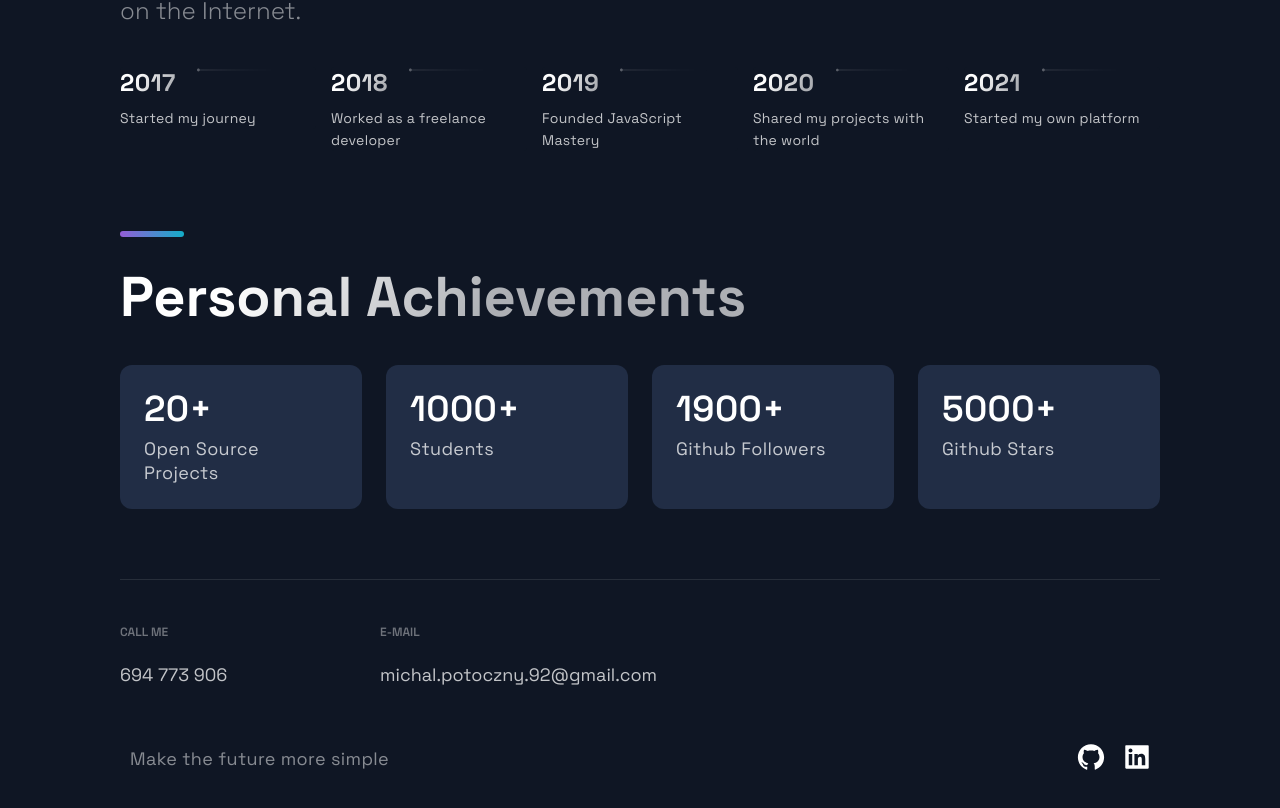
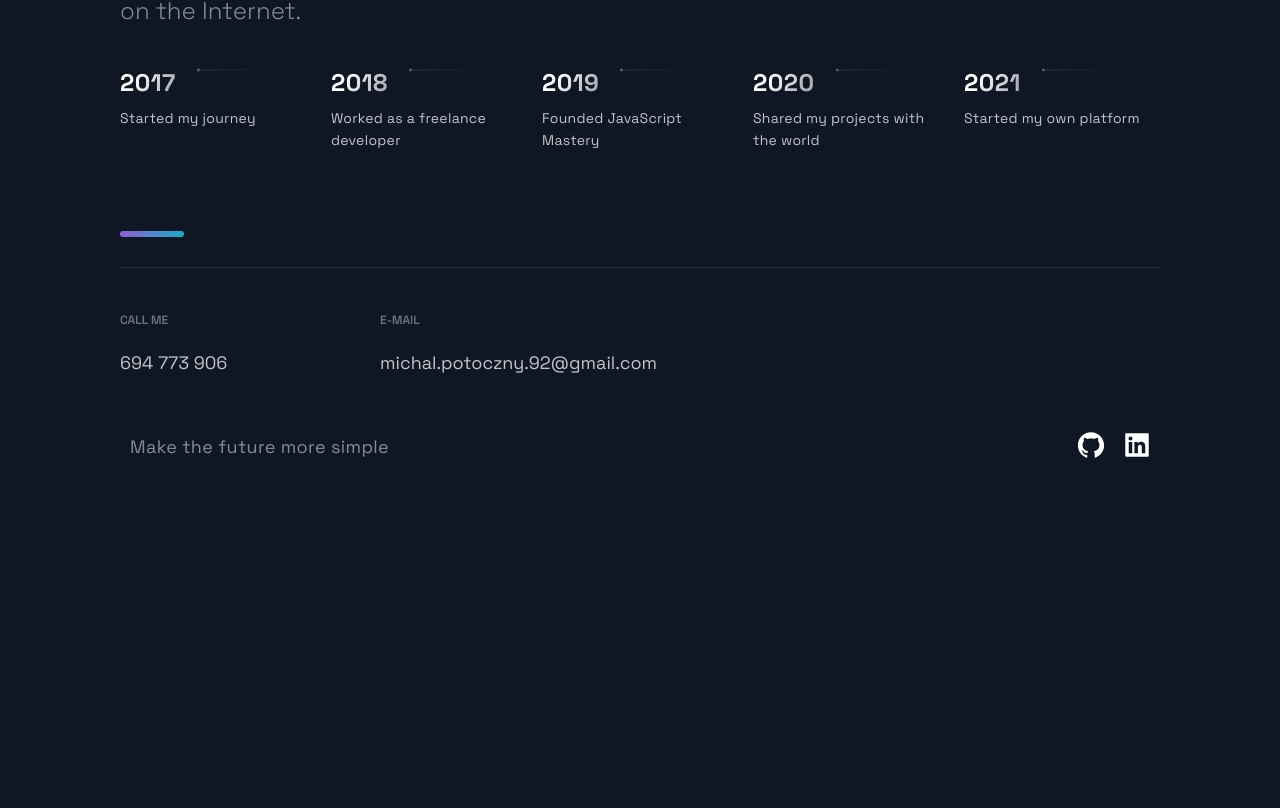
Before and after one commit to yougonnagetyours/my-developer-portfolio, a Next.js app: page / in a window 1280 px wide. Shown: the part 3032-3840 px from the top of the page. After the commit the page ends 3554 px from the top, so only its background shows below. Built offline with nearby package versions, Linux system fonts and the light colour scheme.

Commit message:
delete acomlishments

```diff
--- a/src/components/Acomplishments/Acomplishments.js
+++ /dev/null
@@ -1,27 +0,0 @@
-import React from 'react';
-
-import { Section, SectionDivider, SectionTitle } from '../../styles/GlobalComponents';
-import { Box, Boxes, BoxNum, BoxText } from './AcomplishmentsStyles';
-
-const data = [
-  { number: 20, text: 'Open Source Projects'},
-  { number: 1000, text: 'Students', },
-  { number: 1900, text: 'Github Followers', },
-  { number: 5000, text: 'Github Stars', }
-];
-
-const Acomplishments = () => (
-  <Section>
-    <SectionTitle>Personal Achievements</SectionTitle>
-    <Boxes>
-      {data.map((card, index) => (
-        <Box key={index}>
-          <BoxNum>{card.number}+</BoxNum>
-          <BoxText>{card.text}</BoxText>
-        </Box>
-      ))}
-    </Boxes>
-  </Section>
-);
-
-export default Acomplishments;
--- a/src/components/Acomplishments/AcomplishmentsStyles.js
+++ /dev/null
@@ -1,134 +0,0 @@
-import styled from "styled-components"
-
-export const Boxes = styled.div`
-  width: 100%;
-  display: grid;
-  grid-template-columns: repeat(4, 1fr);
-  gap: 24px;
-  margin: 24px 0 40px;
-
-  @media ${props => props.theme.breakpoints.md}{
-    gap: 16px;
-    margin: 20px 0 32px;
-    grid-template-columns: repeat(auto-fit, minmax(140px, 1fr));
-  }
-
-  @media ${props => props.theme.breakpoints.sm}{
-    display: grid;
-    grid-template-columns: repeat(2, 1fr);
-    gap: 10px;
-    max-width: 500px;
-    margin: 24px auto;
-  }
-`
-
-export const Box = styled.div`
-  background: #212D45;
-  border-radius: 12px;
-  height: 144px;
-  padding: 24px;
-  @media ${props => props.theme.breakpoints.lg} {
-    height: 210px;
-
-  }
-
-  @media ${props => props.theme.breakpoints.md} {
-    height: 135px;
-    padding: 16px;
-  }
-
-  @media ${props => props.theme.breakpoints.sm} {
-    height: 110px;
-    padding: 12px;
-
-    &:nth-child(2n){
-      grid-row:2;
-    }
-  }
-`
-export const BoxNum = styled.h5`
-  font-style: normal;
-  font-weight: 600;
-  font-size: 36px;
-  line-height: 40px;
-  letter-spacing: 0.01em;
-  color: #FFFFFF;
-  margin-bottom: 8px;
-
-  @media ${props => props.theme.breakpoints.md} {
-    font-size: 28px;
-    line-height: 32px;
-  }
-  @media ${props => props.theme.breakpoints.sm} {
-    font-size: 24px;
-    line-height: 26px;
-}
-`
-
-export const BoxText = styled.p`
-  font-style: normal;
-  font-weight: normal;
-  font-size: 18px;
-  line-height: 24px;
-  letter-spacing: 0.02em;
-  color: rgba(255, 255, 255, 0.75);
-
-  @media ${props => props.theme.breakpoints.md}{
-    font-size: 16px;
-    line-height: 20px;
-  };
-
-  @media ${props => props.theme.breakpoints.sm} {
-    font-size: 10px;
-    line-height: 14px;
-  }
-`
-
-export const Join = styled.div`
-  display: flex;
-  max-width: 1040px;
-  justify-content: center;
-  align-items: center;
-  padding-bottom: 80px;
-
-  @media ${props => props.theme.breakpoints.md}{
-    display: flex;
-    justify-content: center;
-    padding-bottom: 64px;
-  }
-
-  @media ${props => props.theme.breakpoints.sm}{
-    display: flex;
-    flex-direction: column;
-    align-items: center;
-    padding-bottom: 32px;
-  }
-`
-
-export const JoinText = styled.h5`
-  display: flex;
-  font-size: 24px;
-  line-height: 40px;
-  letter-spacing: 0.02em;
-  color: rgba(255, 255, 255, 0.5);
-
-@media ${props => props.theme.breakpoints.md}{
-  line-height: 32px;
-  font-size: 20px;
-};
-
-@media ${props => props.theme.breakpoints.sm}{
-  font-size: 16px;
-  line-height: 24px;
-  margin: 0 0 16px;
-}
-`
-
-export const IconContainer = styled.div`
-  display: flex;
-
-  @media ${props => props.theme.breakpoints.sm}{
-    width: 160px;
-    justify-content: space-between;
-  }
-`
--- a/src/pages/index.js
+++ b/src/pages/index.js
@@ -1,4 +1,3 @@
-import Acomplishments from '../components/Acomplishments/Acomplishments';
 import BgAnimation from '../components/BackgrooundAnimation/BackgroundAnimation';
 import Hero from '../components/Hero/Hero';
 import Projects from '../components/Projects/Projects';
@@ -17,7 +16,6 @@ const Home = () => {
       <Projects />
       <Technologies />
       <Timeline />
-      <Acomplishments />
     </Layout>
   );
 };
```
